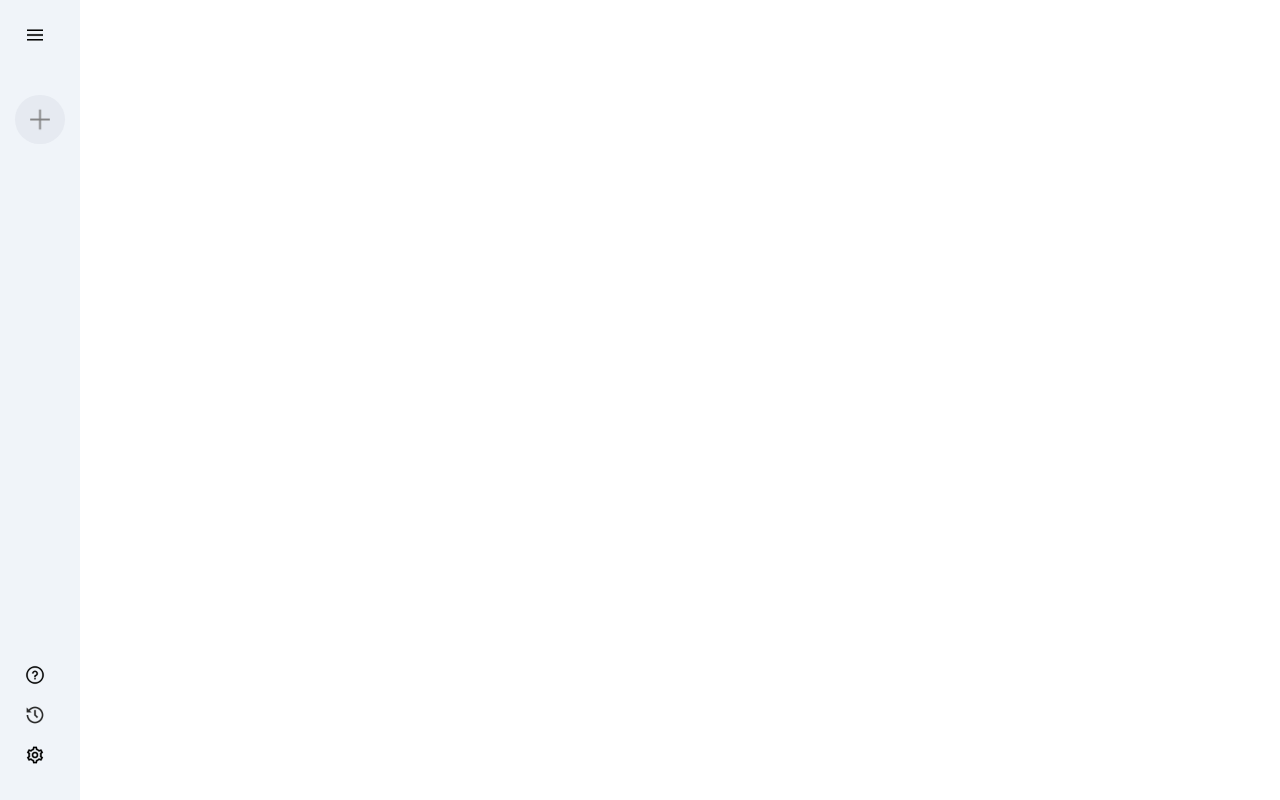
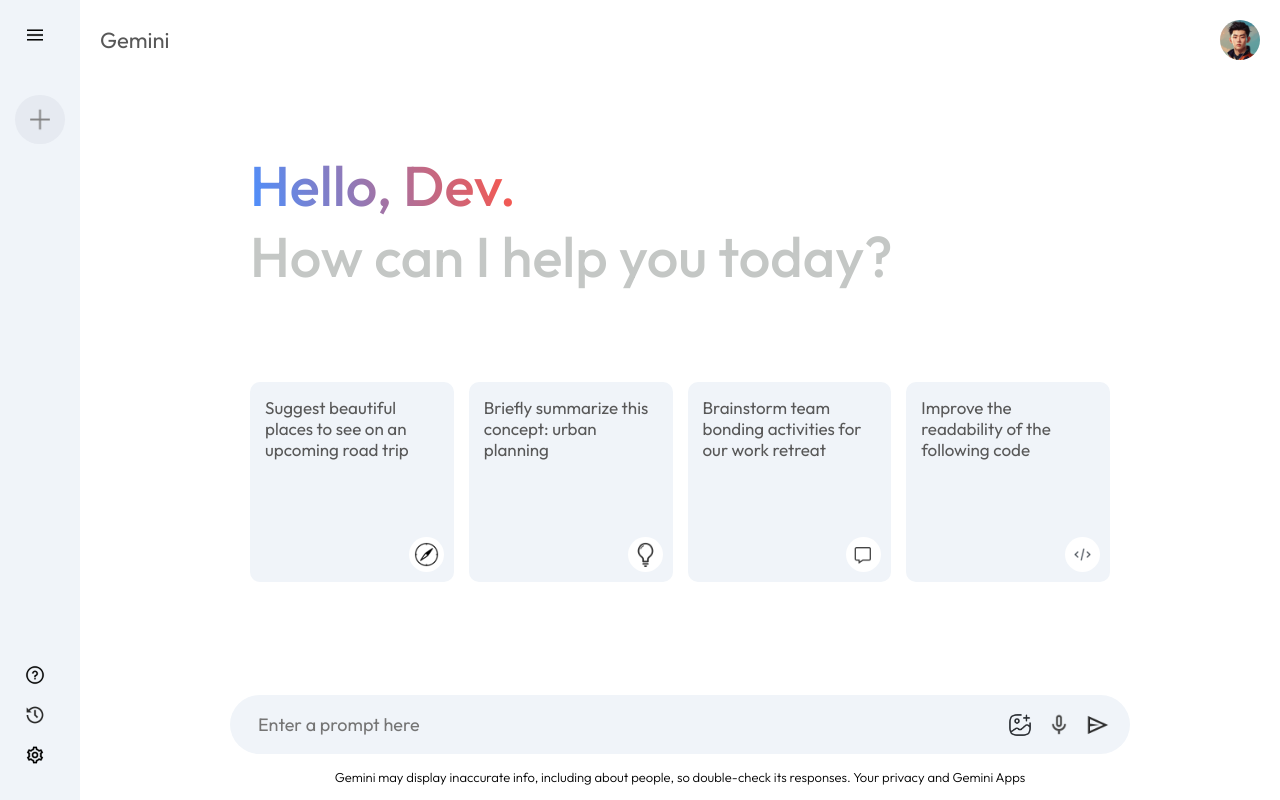
Before and after one commit to furkan-dogu/gemini-clone, a React (Vite) app: page / in a window 1280 px wide. Built offline with nearby package versions, Linux system fonts and the light colour scheme.

Commit message:
home oluşturuldu

```diff
--- a/src/App.jsx
+++ b/src/App.jsx
@@ -1,10 +1,12 @@
 import React from 'react'
 import Sidebar from './components/Sidebar'
+import Home from './components/Home'
 
 const App = () => {
   return (
     <>
       <Sidebar />
+      <Home />
     </>
   )
 }
--- /dev/null
+++ b/src/components/Home.jsx
@@ -0,0 +1,54 @@
+import { assets } from "../helpers/assets";
+
+const Home = () => {
+  return (
+    <div className='main'>
+
+        <div className="nav">
+            <p>Gemini</p>
+            <img src={assets.user_icon} alt="user_icon" />
+        </div>
+
+        <div className="main__container">
+            <div className="greet">
+                <p><span>Hello, Dev.</span></p>
+                <p>How can I help you today?</p>
+            </div>
+            <div className="cards">
+                <div className="card">
+                    <p>Suggest beautiful places to see on an upcoming road trip</p>
+                    <img src={assets.compass_icon} alt="compass_icon" />
+                </div>
+                <div className="card">
+                    <p>Briefly summarize this concept: urban planning</p>
+                    <img src={assets.bulb_icon} alt="bulb_icon" />
+                </div>
+                <div className="card">
+                    <p>Brainstorm team bonding activities for our work retreat</p>
+                    <img src={assets.message_icon} alt="message_icon" />
+                </div>
+                <div className="card">
+                    <p>Improve the readability of the following code</p>
+                    <img src={assets.code_icon} alt="code_icon" />
+                </div>
+            </div>
+        </div>
+
+        <div className="main__bottom">
+            <div className="search-box">
+                <input type="text" placeholder="Enter a prompt here" />
+                <div>
+                    <img src={assets.gallery_icon} alt="gallery_icon" />
+                    <img src={assets.mic_icon} alt="mic_icon" />
+                    <img src={assets.send_icon} alt="send_icon" />
+                </div>
+            </div>
+            <p className="main__bottom--info">
+                Gemini may display inaccurate info, including about people, so double-check its responses. Your privacy and Gemini Apps
+            </p>
+        </div>
+    </div>
+  )
+}
+
+export default Home
--- /dev/null
+++ b/src/scss/abstracts/_mixin.scss
@@ -0,0 +1,5 @@
+@mixin flex($jc, $ai: center) {
+    display: flex;
+    justify-content: $jc;
+    align-items: $ai;
+}
--- /dev/null
+++ b/src/scss/components/_home.scss
@@ -0,0 +1,119 @@
+@use "../abstracts/mixin" as *;
+
+.main {
+    flex: 1;
+    min-height: 100vh;
+    padding-bottom: 15vh;
+    position: relative;
+
+    .nav {
+        @include flex(space-between);
+        font-size: 22px;
+        padding: 20px;
+        color: #585858;
+
+        img {
+            width: 40px;
+            border-radius: 50%;
+        }
+    }
+
+    &__container {
+        max-width: 900px;
+        margin: auto;
+
+        .greet {
+            margin: 50px 0px;
+            font-size: 56px;
+            color: #c4c7c5;
+            font-weight: 500;
+            padding: 20px;
+
+            span {
+                background: -webkit-linear-gradient(16deg, #4b90ff, #ff5546);
+                -webkit-background-clip: text;
+                -webkit-text-fill-color: transparent;
+            }
+        }
+
+        .cards {
+            display: grid;
+            grid-template-columns: repeat(auto-fill, minmax(180px, 1fr));
+            gap: 15px;
+            padding: 20px;
+
+            .card {
+                height: 200px;
+                padding: 15px;
+                background-color: #f0f4f9;
+                border-radius: 10px;
+                position: relative;
+                cursor: pointer;
+
+                img {
+                    width: 35px;
+                    padding: 5px;
+                    position: absolute;
+                    background-color: white;
+                    border-radius: 20px;
+                    bottom: 10px;
+                    right: 10px;
+                }
+
+                p {
+                    color: #585858;
+                    font-size: 17px;
+                }
+
+                &:hover {
+                    background-color: #dfe4ea;
+                }
+            }
+        }
+    }
+
+    &__bottom {
+        position: absolute;
+        bottom: 0;
+        width: 100%;
+        @include flex(center);
+        flex-direction: column;
+        padding: 0 20px;
+
+        .search-box {
+            @include flex(space-between);
+            width: 100%;
+            max-width: 900px;
+            gap: 20px;
+            background-color: #f0f4f9;
+            padding: 10px 20px;
+            border-radius: 50px;
+
+            img {
+                width: 24px;
+                cursor: pointer;
+            }
+
+            input {
+                flex: 1;
+                background-color: transparent;
+                border: none;
+                outline: none;
+                padding: 8px;
+                font-size: 18px;
+            }
+
+            div {
+                @include flex(center);
+                gap: 15px;
+            }
+        }
+
+        &--info {
+            font-size: 13px;
+            margin: 15px auto;
+            text-align: center;
+            font-weight: 300;
+        }
+    }
+}
--- a/src/scss/index.scss
+++ b/src/scss/index.scss
@@ -1,5 +1,6 @@
 @use "./base/reset";
 @use "./components/sidebar";
+@use "./components/home";
 
 #root {
     min-height: 100vh;
```
